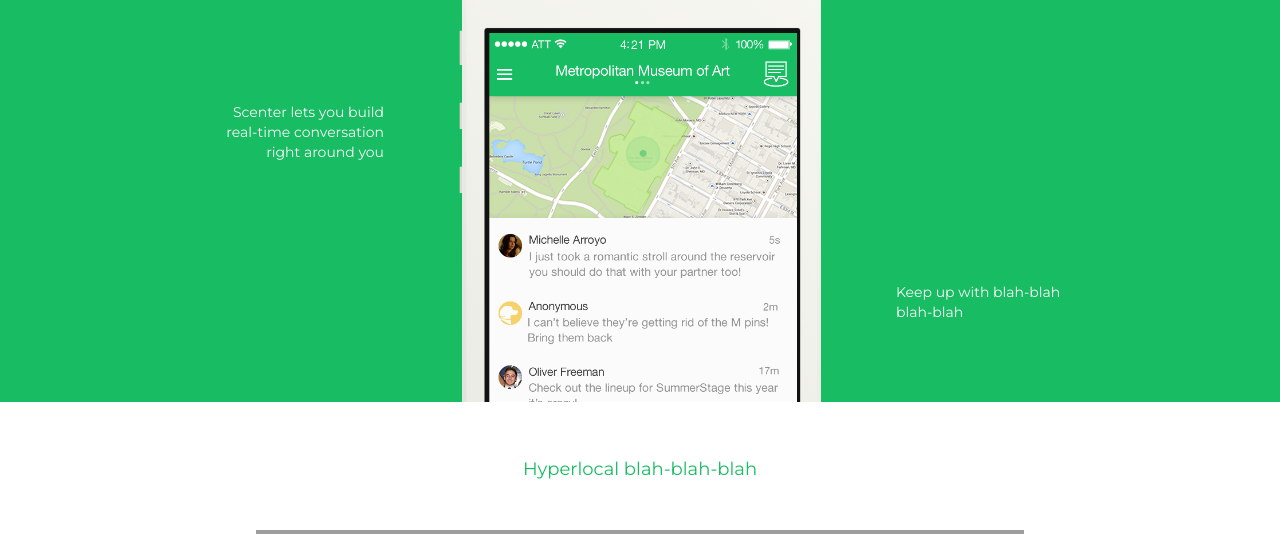
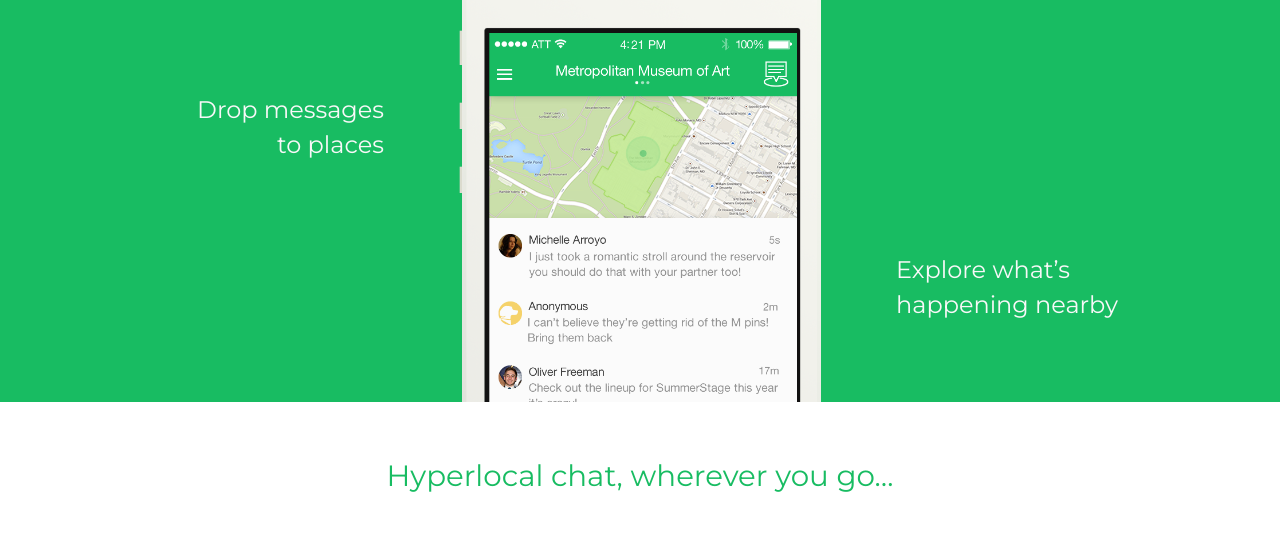
Before and after one commit to DenXX/scenter, a Django app: page / in a window 1280 px wide. Shown: the part 398-932 px from the top of the page. Run offline with Django 3.2, Linux system fonts and the light colour scheme; parts of the project's set-up code (start-up, migrations or seed data) failed here and were passed over; some libraries are stand-ins or nearby versions; some web fonts are replaced; grey boxes are pictures that could not be loaded.

Commit message:
Attempt 3 to make labels

```diff
--- a/scenter_static/css/tutorial.css
+++ b/scenter_static/css/tutorial.css
@@ -56,6 +56,7 @@ body, html {
 
 .intro-message > h4 {
 	font-family: 'Montserrat', sans-serif;
+	font-size: 22pt;
 }
 
 .intro-message > h1 {
@@ -87,7 +88,7 @@ body, html {
 	position: absolute;
 	bottom: 30%;
 	right: 70%;
-	font-size: 22;
+	font-size: 18pt;
 	text-align: right;
 	font-family: 'Montserrat', sans-serif;
 }
@@ -96,7 +97,7 @@ body, html {
 	position: absolute;
 	bottom: 10%;
 	left: 70%;
-	font-size: 22;
+	font-size: 18pt;
 	text-align: left;
 	font-family: 'Montserrat', sans-serif;
 }
--- a/template/tutorial.html
+++ b/template/tutorial.html
@@ -8,7 +8,7 @@
     <meta name="description" content="">
     <meta name="author" content="">
 
-    <title>Scenter: spread words to a region</title>
+    <title>Scenter: join the conversation around you</title>
 
     <link href="{% static 'css/bootstrap.min.css' %}" rel="stylesheet">
     <link href='http://fonts.googleapis.com/css?family=Imprima' rel='stylesheet' type='text/css'>
@@ -28,15 +28,15 @@
                     <div class="intro-message" style="height: 100%">
                     	<object type="image/svg+xml" data="{% static 'img/logo.svg' %}">Your browser does not support SVG</object><br />
                         <h1>Scenter</h1>
-                        <h3>What's hapenning around you</h3>
+                        <h3>Join the conversation around you</h3>
                     </div>
                 </div>
             </div>
-            <div class="bottom-text1">Scenter lets you build<br />real-time conversation<br /> right around you</div>
+            <div class="bottom-text1">Drop messages<br /> to places</div>
 	        <div class="bottom" style="height: 60%">
 	            <img src="{% static 'img/top_phone.png' %}" height="100%" />
 	        </div>
-	        <div class="bottom-text2">Keep up with blah-blah<br />blah-blah</div>
+	        <div class="bottom-text2">Explore what’s<br /> happening nearby</div>
         </div>
         <!-- /.container -->
     </div>
@@ -46,7 +46,7 @@
             <div class="row" style="height: 100%">
                 <div class="col-lg-12" style="height: 100%">
                     <div class="intro-message" style="height: 80%">
-                    	<h4 style="color: #18BC62">Hyperlocal blah-blah-blah</h4>
+                    	<h4 style="color: #18BC62">Hyperlocal chat, wherever you go…</h4>
                     	<br /><br />
                         <object type="image/svg+xml" data="{% static 'img/town.svg' %}" height="100%">Your browser does not support SVG</object>
                     </div>
@@ -64,7 +64,7 @@
             <div class="row">
                 <div class="col-lg-12">
                     <div class="intro-message">
-	                	<h4 style="color: #18BC62">Layers of cool stuff</h4><br />
+	                	<h4 style="color: #18BC62">…buildings, neighborhoods and beyond.</h4><br />
     	            	<img src="{% static 'img/bottom_phone.png' %}" height="250" />
     	            </div>
                 </div>
@@ -77,7 +77,7 @@
             <div class="row">
                 <div class="col-lg-12">
                     <div class="intro-message">
-                        <h4>Something else comes here</h4>
+                        <h4>Local Data for Local Business</h4>
                     	<object type="image/svg+xml" data="{% static 'img/analytics.svg' %}" height="100%">Your browser does not support SVG</object>
                     </div>
                 </div>
```
